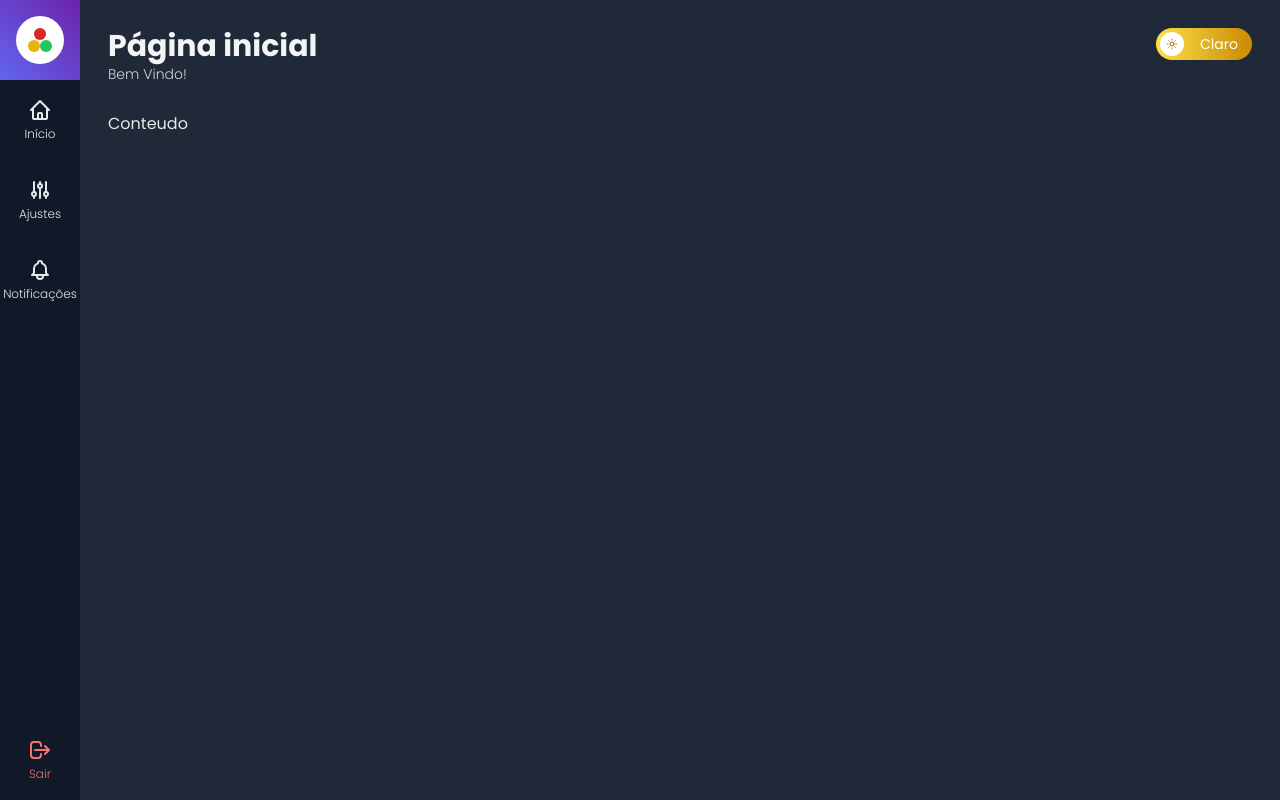
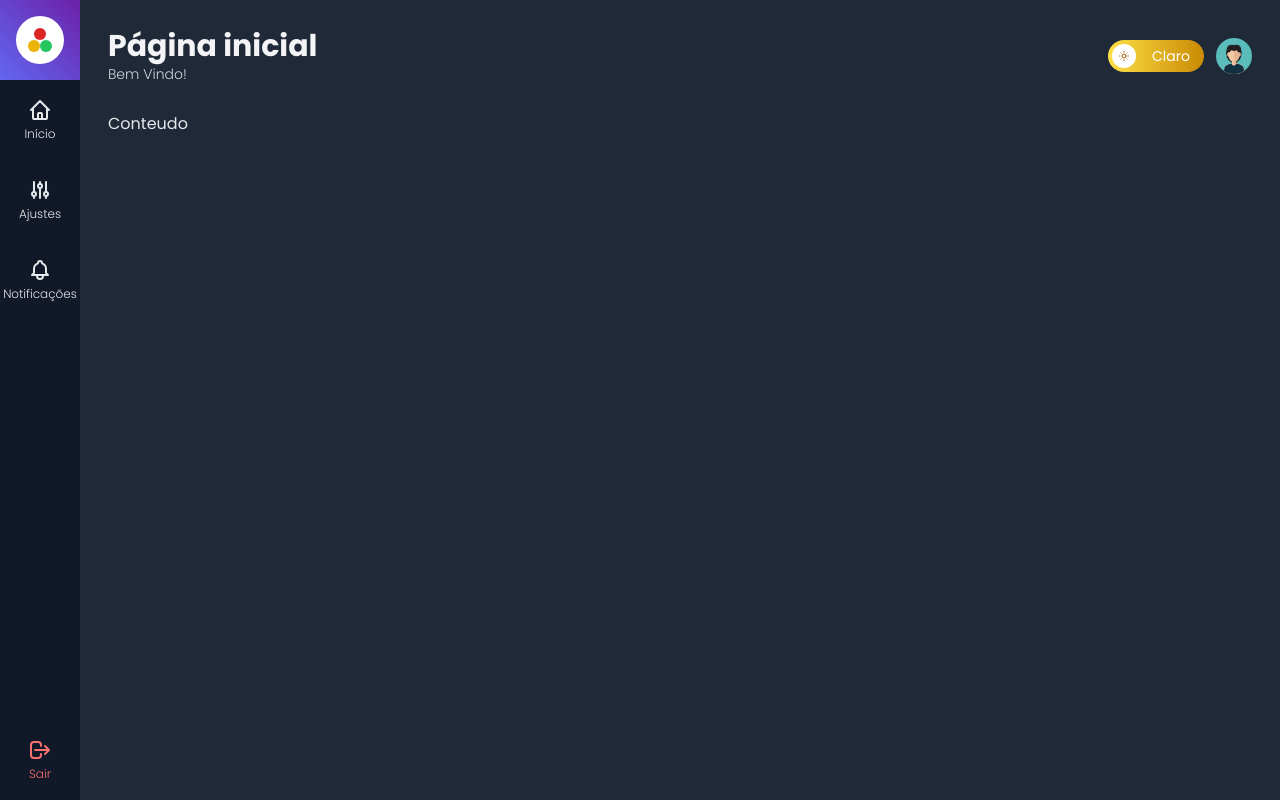
Before and after one commit to jmarc00s/next-admin-template, a Next.js app: page / in a window 1280 px wide. Built offline with nearby package versions, Linux system fonts and the light colour scheme; no server answers.

Commit message:
Criando componente de avatar do usuário

```diff
--- a/next.config.js
+++ b/next.config.js
@@ -2,7 +2,7 @@
 const nextConfig = {
   reactStrictMode: true,
   images: {
-    domains: ['source.unsplash.com'],
+    domains: ['source.unsplash.com', 'lh3.googleusercontent.com'],
   },
 };
 
--- /dev/null
+++ b/src/components/UserAvatar.tsx
@@ -0,0 +1,24 @@
+import React from 'react';
+import Link from 'next/link';
+import useAuth from '../data/hook/useAuth';
+import Image from 'next/image';
+
+const UserAvatar = () => {
+  const { user } = useAuth();
+
+  return (
+    <Link href="/profile" passHref>
+      <div className="ml-3 h-9 w-9 relative">
+        <Image
+          src={user?.imageUrl ?? '/images/avatar.svg'}
+          alt="User image"
+          className={` rounded-full cursor-pointer`}
+          layout="fill"
+          objectFit="contain"
+        />
+      </div>
+    </Link>
+  );
+};
+
+export default UserAvatar;
--- a/src/components/template/Header.tsx
+++ b/src/components/template/Header.tsx
@@ -1,6 +1,7 @@
 import React from 'react';
 import useAppData from '../../data/hook/useAppData';
 import ChangeThemeButton from '../ChangeThemeButton';
+import UserAvatar from '../UserAvatar';
 import Title from './Title';
 
 interface HeaderProps {
@@ -14,8 +15,9 @@ const Header = ({ title, subTitle }: HeaderProps) => {
   return (
     <div className="flex">
       <Title title={title} subTitle={subTitle} />
-      <div className="flex flex-1 justify-end">
+      <div className="flex flex-1 justify-end items-center">
         <ChangeThemeButton theme={theme} changeTheme={changeTheme} />
+        <UserAvatar />
       </div>
     </div>
   );
--- a/src/data/context/AuthContext.tsx
+++ b/src/data/context/AuthContext.tsx
@@ -47,7 +47,6 @@ export function AuthProvider({ children }: AuthProviderProps) {
 
     if (user) {
       setUser(user);
-      console.log(user);
       route.push('/');
     }
   }
--- /dev/null
+++ b/src/pages/profile.tsx
@@ -0,0 +1,15 @@
+import React from 'react';
+import Layout from '../components/template/Layout';
+
+const Profile = () => {
+  return (
+    <Layout
+      title="Perfil do usuário"
+      subTitle="Altere suas informações do perfil"
+    >
+      <h3>Perfil do usuário</h3>
+    </Layout>
+  );
+};
+
+export default Profile;
```
Also changed, not shown: public/images/avatar.svg (added).
